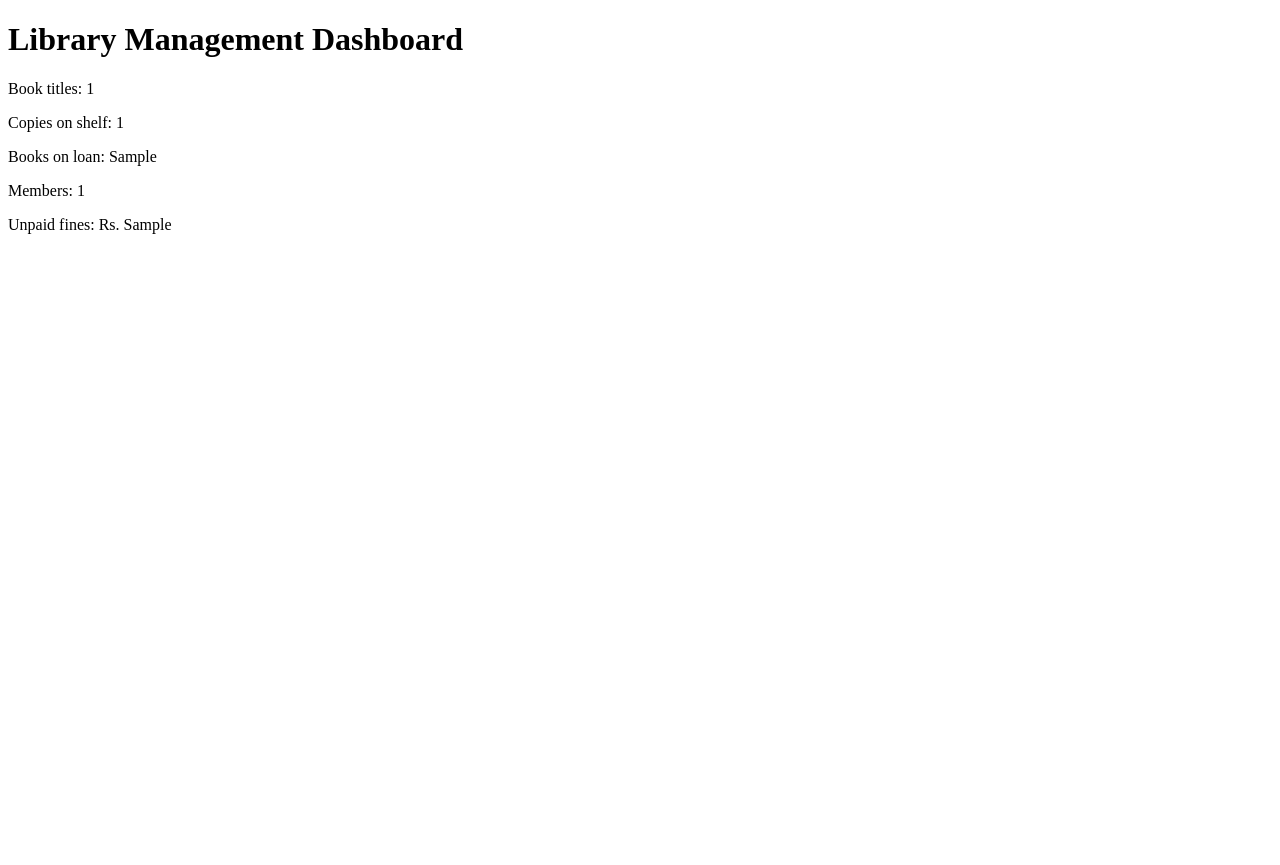
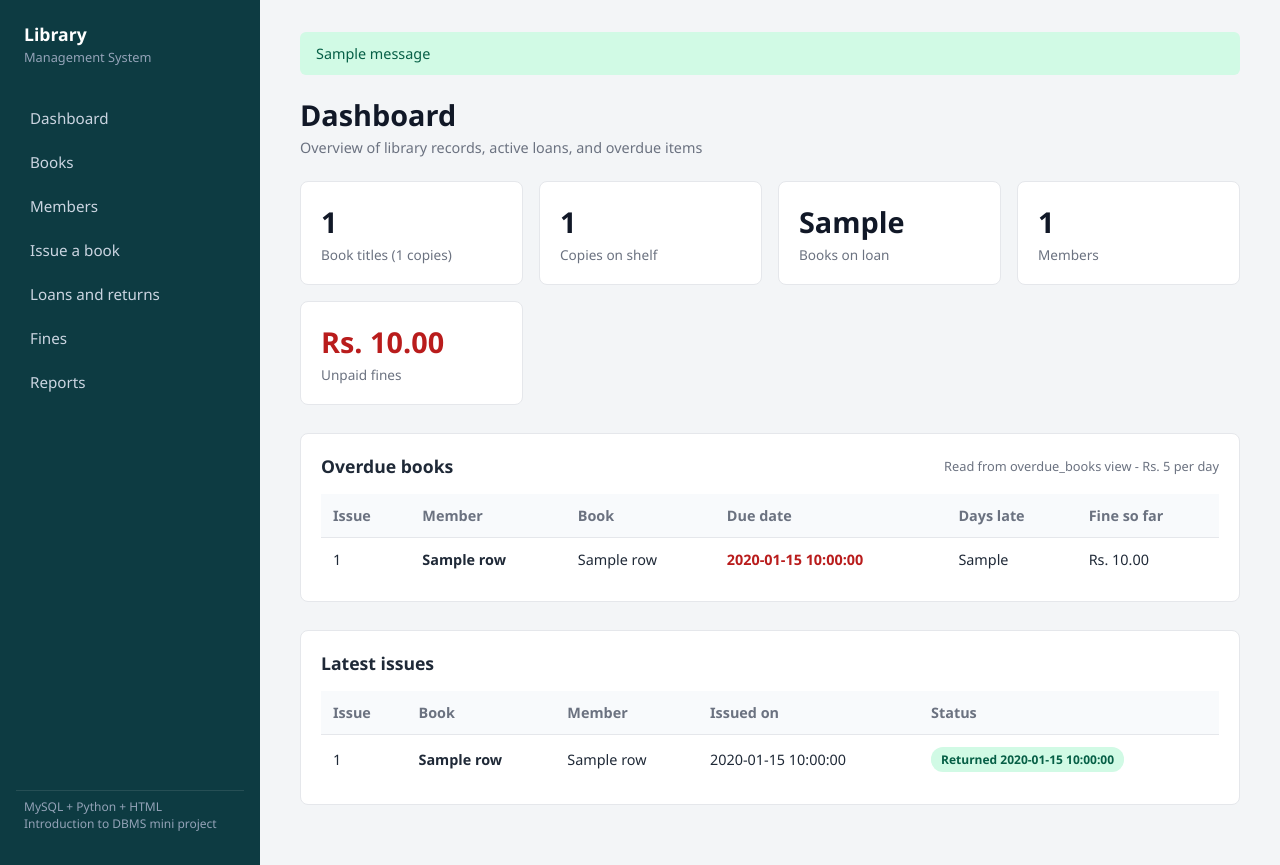
Before and after one commit to TheSuhasG/LibraryManagementSystem, a Flask app: template templates/index.html in a window 1280 px wide. Before the commit the page ends 234 px from the top, so only its background shows below. Run offline with Flask 3, Linux system fonts and the light colour scheme; the template is opened without the code that fills it: most values are stand-ins (such as "Sample title", 1, 10 or a date in 2020); one stand-in notice (Sample message) is shown; parts of the project's set-up code (start-up, migrations or seed data) failed here and were passed over.

Commit message:
Add full CSS styling, sample data script, and updated dashboard layout

```diff
--- a/app.py
+++ b/app.py
@@ -29,13 +29,24 @@ def query(sql, params=(), one=False):
 def dashboard():
     overdue = query("SELECT * FROM overdue_books ORDER BY days_overdue DESC")
     total_books = query("SELECT COUNT(*) as count FROM Books", one=True)['count']
-    total_copies = query("SELECT SUM(available_copies) as count FROM Books", one=True)['count'] or 0
+    total_copies_all = query("SELECT COALESCE(SUM(total_copies), 0) as count FROM Books", one=True)['count']
+    total_copies = query("SELECT COALESCE(SUM(available_copies), 0) as count FROM Books", one=True)['count']
     active_loans = query("SELECT COUNT(*) as count FROM Issue_Records WHERE return_date IS NULL", one=True)['count']
     total_members = query("SELECT COUNT(*) as count FROM Members", one=True)['count']
-    unpaid_fines = query("SELECT SUM(fine_amount) as total FROM Fines WHERE paid = 0", one=True)['total'] or 0.0
+    unpaid_fines = query("SELECT COALESCE(SUM(fine_amount), 0.0) as total FROM Fines WHERE paid = 0", one=True)['total']
+
+    latest_issues = query("""
+        SELECT i.issue_id, b.title, m.member_name, i.issue_date, i.return_date
+        FROM Issue_Records i
+        JOIN Books b ON i.book_id = b.book_id
+        JOIN Members m ON i.member_id = m.member_id
+        ORDER BY i.issue_id DESC LIMIT 5
+    """)
+
     return render_template("index.html", overdue=overdue, total_books=total_books,
-                           total_copies=total_copies, active_loans=active_loans,
-                           total_members=total_members, unpaid_fines=unpaid_fines)
+                           total_copies_all=total_copies_all, total_copies=total_copies,
+                           active_loans=active_loans, total_members=total_members,
+                           unpaid_fines=unpaid_fines, latest_issues=latest_issues)
 
 if __name__ == "__main__":
     app.run(debug=True)
--- /dev/null
+++ b/static/style.css
@@ -0,0 +1,64 @@
+:root {
+  --sidebar-bg: #0d3b42;
+  --sidebar-hover: #164e56;
+  --sidebar-active: #1d616c;
+  --bg-color: #f3f5f7;
+  --card-bg: #ffffff;
+  --text-main: #1f2937;
+  --text-muted: #6b7280;
+  --primary: #0f4c5c;
+  --primary-hover: #0a3540;
+  --danger: #b91c1c;
+  --warning-bg: #fef3c7;
+  --warning-text: #92400e;
+  --success-bg: #d1fae5;
+  --success-text: #065f46;
+  --border: #e5e7eb;
+}
+
+* { box-sizing: border-box; margin: 0; padding: 0; font-family: 'Segoe UI', Tahoma, Geneva, Verdana, sans-serif; }
+body { display: flex; min-height: 100vh; background-color: var(--bg-color); color: var(--text-main); }
+
+/* Sidebar */
+.sidebar { width: 260px; background-color: var(--sidebar-bg); color: #fff; display: flex; flex-direction: column; justify-content: space-between; padding: 24px 16px; flex-shrink: 0; }
+.brand { display: flex; align-items: center; gap: 12px; margin-bottom: 32px; padding: 0 8px; }
+.brand h2 { font-size: 1.1rem; font-weight: 600; line-height: 1.2; }
+.nav-links { list-style: none; display: flex; flex-direction: column; gap: 4px; }
+.nav-links a { display: flex; align-items: center; gap: 12px; padding: 10px 14px; color: #cbd5e1; text-decoration: none; border-radius: 6px; font-size: 0.95rem; transition: background 0.2s; }
+.nav-links a:hover { background-color: var(--sidebar-hover); color: #fff; }
+.nav-links a.active { background-color: var(--sidebar-active); color: #fff; font-weight: 600; }
+.sidebar-footer { font-size: 0.75rem; color: #94a3b8; padding: 8px; line-height: 1.4; border-top: 1px solid rgba(255,255,255,0.1); margin-top: 20px; }
+
+/* Main Content */
+.main-content { flex: 1; padding: 32px 40px; overflow-y: auto; }
+.header-area { margin-bottom: 24px; }
+.header-area h1 { font-size: 1.8rem; font-weight: 700; color: #111827; }
+.header-area .subtitle { color: var(--text-muted); font-size: 0.9rem; margin-top: 4px; }
+
+/* Stat Cards */
+.stats-grid { display: grid; grid-template-columns: repeat(auto-fit, minmax(180px, 1fr)); gap: 16px; margin-bottom: 28px; }
+.stat-card { background: var(--card-bg); padding: 20px; border-radius: 8px; border: 1px solid var(--border); }
+.stat-card .val { font-size: 1.8rem; font-weight: 700; color: #111827; margin-bottom: 4px; }
+.stat-card .val.danger { color: var(--danger); }
+.stat-card .lbl { font-size: 0.85rem; color: var(--text-muted); }
+
+/* Tables & Section Cards */
+.section-card { background: var(--card-bg); border-radius: 8px; border: 1px solid var(--border); padding: 20px; margin-bottom: 28px; }
+.section-header { display: flex; justify-content: space-between; align-items: center; margin-bottom: 16px; }
+.section-header h3 { font-size: 1.1rem; font-weight: 600; }
+
+table { width: 100%; border-collapse: collapse; text-align: left; font-size: 0.9rem; }
+th { background-color: #f8fafc; padding: 12px; font-weight: 600; color: var(--text-muted); border-bottom: 1px solid var(--border); }
+td { padding: 12px; border-bottom: 1px solid var(--border); vertical-align: middle; }
+tr:last-child td { border-bottom: none; }
+
+/* Status Badges */
+.badge { display: inline-block; padding: 4px 10px; border-radius: 12px; font-size: 0.75rem; font-weight: 600; }
+.badge.issued { background: #e0f2fe; color: #0369a1; }
+.badge.returned { background: var(--success-bg); color: var(--success-text); }
+.badge.overdue { background: #fee2e2; color: var(--danger); }
+
+/* Flash Messages */
+.flash-msg { padding: 12px 16px; border-radius: 6px; margin-bottom: 20px; font-size: 0.9rem; }
+.flash-msg.success { background-color: var(--success-bg); color: var(--success-text); }
+.flash-msg.error { background-color: #fee2e2; color: var(--danger); }
--- /dev/null
+++ b/templates/base.html
@@ -0,0 +1,42 @@
+<!DOCTYPE html>
+<html lang="en">
+<head>
+    <meta charset="UTF-8">
+    <title>{% block title %}Library Management System{% endblock %}</title>
+    <link rel="stylesheet" href="{{ url_for('static', filename='style.css') }}">
+</head>
+<body>
+    <div class="sidebar">
+        <div>
+            <div class="brand">
+                <h2>Library<br><small style="font-weight: 400; font-size:0.8rem; color:#94a3b8;">Management System</small></h2>
+            </div>
+            <ul class="nav-links">
+                <li><a href="/" class="{% if request.path == '/' %}active{% endif %}">Dashboard</a></li>
+                <li><a href="/books" class="{% if request.path.startswith('/books') %}active{% endif %}">Books</a></li>
+                <li><a href="/members" class="{% if request.path.startswith('/members') %}active{% endif %}">Members</a></li>
+                <li><a href="/issue" class="{% if request.path == '/issue' %}active{% endif %}">Issue a book</a></li>
+                <li><a href="/loans" class="{% if request.path == '/loans' %}active{% endif %}">Loans and returns</a></li>
+                <li><a href="/fines" class="{% if request.path == '/fines' %}active{% endif %}">Fines</a></li>
+                <li><a href="/reports" class="{% if request.path.startswith('/reports') %}active{% endif %}">Reports</a></li>
+            </ul>
+        </div>
+        <div class="sidebar-footer">
+            MySQL + Python + HTML<br>
+            Introduction to DBMS mini project
+        </div>
+    </div>
+
+    <div class="main-content">
+        {% with messages = get_flashed_messages(with_categories=true) %}
+            {% if messages %}
+                {% for category, message in messages %}
+                    <div class="flash-msg {{ category }}">{{ message }}</div>
+                {% endfor %}
+            {% endif %}
+        {% endwith %}
+
+        {% block content %}{% endblock %}
+    </div>
+</body>
+</html>
--- a/templates/index.html
+++ b/templates/index.html
@@ -1,16 +1,101 @@
-<!DOCTYPE html>
-<html>
-<head>
-    <title>Library Management System</title>
-</head>
-<body>
-    <h1>Library Management Dashboard</h1>
-    <div>
-        <p>Book titles: {{ total_books }}</p>
-        <p>Copies on shelf: {{ total_copies }}</p>
-        <p>Books on loan: {{ active_loans }}</p>
-        <p>Members: {{ total_members }}</p>
-        <p>Unpaid fines: Rs. {{ unpaid_fines }}</p>
+{% extends "base.html" %}
+{% block title %}Dashboard - Library Management System{% endblock %}
+
+{% block content %}
+<div class="header-area">
+    <h1>Dashboard</h1>
+    <div class="subtitle">Overview of library records, active loans, and overdue items</div>
+</div>
+
+<div class="stats-grid">
+    <div class="stat-card">
+        <div class="val">{{ total_books }}</div>
+        <div class="lbl">Book titles ({{ total_copies_all }} copies)</div>
     </div>
-</body>
-</html>
+    <div class="stat-card">
+        <div class="val">{{ total_copies }}</div>
+        <div class="lbl">Copies on shelf</div>
+    </div>
+    <div class="stat-card">
+        <div class="val">{{ active_loans }}</div>
+        <div class="lbl">Books on loan</div>
+    </div>
+    <div class="stat-card">
+        <div class="val">{{ total_members }}</div>
+        <div class="lbl">Members</div>
+    </div>
+    <div class="stat-card">
+        <div class="val danger">Rs. {{ "%.2f"|format(unpaid_fines) }}</div>
+        <div class="lbl">Unpaid fines</div>
+    </div>
+</div>
+
+<div class="section-card">
+    <div class="section-header">
+        <h3>Overdue books</h3>
+        <span style="font-size:0.8rem; color:var(--text-muted);">Read from overdue_books view - Rs. 5 per day</span>
+    </div>
+    <table>
+        <thead>
+            <tr>
+                <th>Issue</th>
+                <th>Member</th>
+                <th>Book</th>
+                <th>Due date</th>
+                <th>Days late</th>
+                <th>Fine so far</th>
+            </tr>
+        </thead>
+        <tbody>
+            {% for row in overdue %}
+            <tr>
+                <td>{{ row.issue_id }}</td>
+                <td><strong>{{ row.member_name }}</strong></td>
+                <td>{{ row.title }}</td>
+                <td><span style="color:var(--danger); font-weight:600;">{{ row.due_date }}</span></td>
+                <td>{{ row.days_overdue }}</td>
+                <td>Rs. {{ "%.2f"|format(row.fine_so_far) }}</td>
+            </tr>
+            {% else %}
+            <tr><td colspan="6" style="text-align:center; color:var(--text-muted);">No overdue books right now!</td></tr>
+            {% endfor %}
+        </tbody>
+    </table>
+</div>
+
+<div class="section-card">
+    <div class="section-header">
+        <h3>Latest issues</h3>
+    </div>
+    <table>
+        <thead>
+            <tr>
+                <th>Issue</th>
+                <th>Book</th>
+                <th>Member</th>
+                <th>Issued on</th>
+                <th>Status</th>
+            </tr>
+        </thead>
+        <tbody>
+            {% for row in latest_issues %}
+            <tr>
+                <td>{{ row.issue_id }}</td>
+                <td><strong>{{ row.title }}</strong></td>
+                <td>{{ row.member_name }}</td>
+                <td>{{ row.issue_date }}</td>
+                <td>
+                    {% if row.return_date %}
+                        <span class="badge returned">Returned {{ row.return_date }}</span>
+                    {% else %}
+                        <span class="badge issued">With member</span>
+                    {% endif %}
+                </td>
+            </tr>
+            {% else %}
+            <tr><td colspan="5" style="text-align:center; color:var(--text-muted);">No issue records found.</td></tr>
+            {% endfor %}
+        </tbody>
+    </table>
+</div>
+{% endblock %}
```
Also changed, not shown: config.py (+6 -6 lines), database/library_schema.sql (+43 -0 lines).
